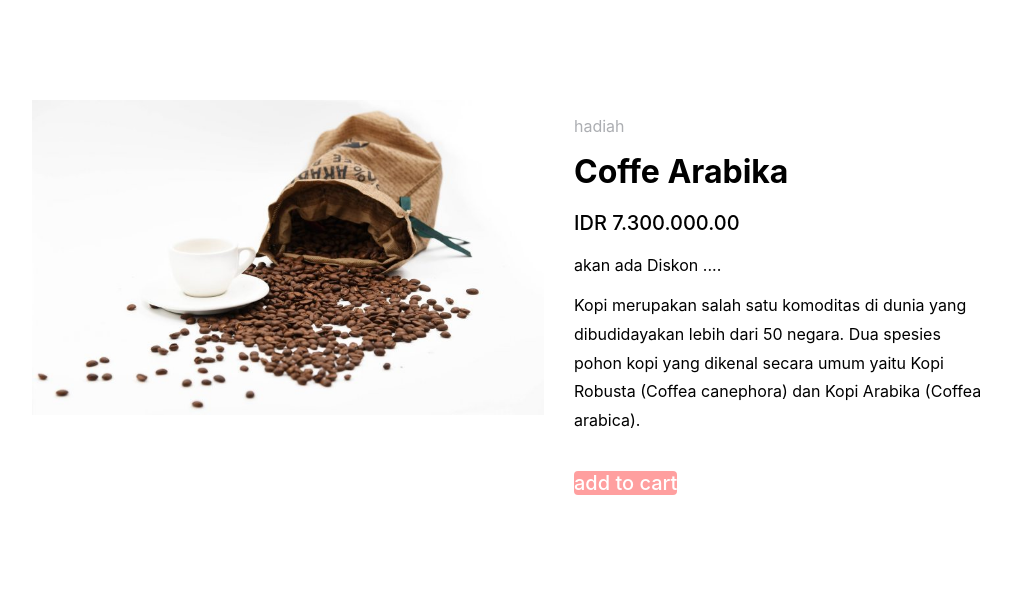
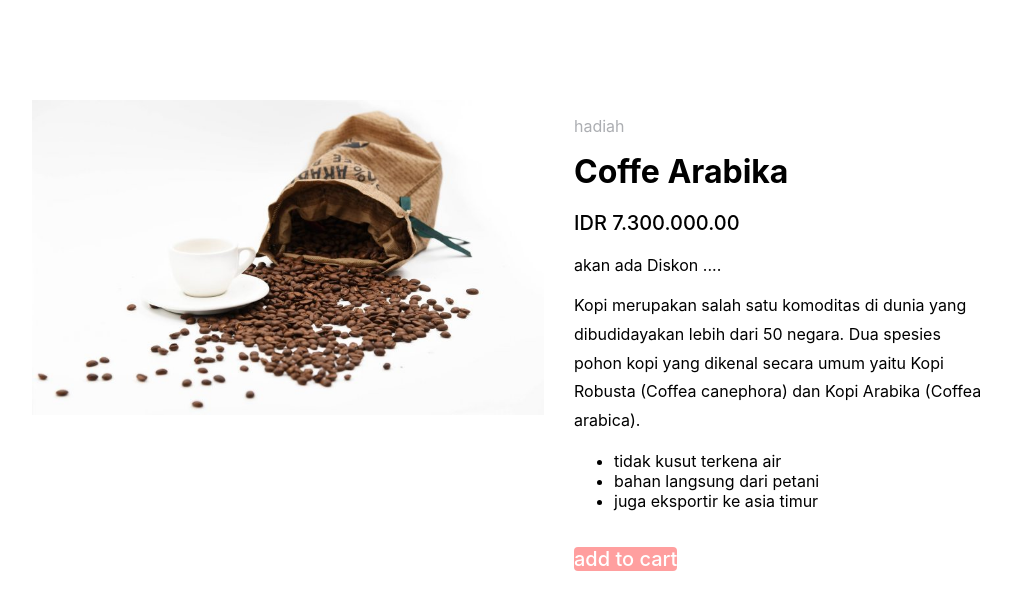
Before and after one commit to Soe-Hok-Gie/react-bwa, a React (Create React App) app: page / in a window 1280 px wide. Shown: the top 610 px of the page, without its empty margins (96-1107 px from the left). Built offline with nearby package versions, Linux system fonts and the light colour scheme.

Commit message:
maping data benefits

```diff
--- a/src/App.js
+++ b/src/App.js
@@ -47,6 +47,10 @@ function FotoProduk (){
 
 function ProdukInfo (props){
   const {category, name, isDiscount}=props;
+  const benefits = ["tidak kusut terkena air", "bahan langsung dari petani","juga eksportir ke asia timur"]
+  const listBenefits =benefits.map((itemBenefits) =>
+  <li>{itemBenefits}</li>
+  );
   return (
   <div>
     <div className="Deskripsi">
@@ -55,7 +59,11 @@ function ProdukInfo (props){
       <p className="Price">IDR 7.300.000.00</p>
       <CheckDiscount isDiscount={isDiscount}/>
       <p className="Info">Kopi merupakan salah satu komoditas di dunia yang dibudidayakan lebih dari 50 negara.
-  Dua spesies pohon kopi yang dikenal secara umum yaitu Kopi Robusta (Coffea canephora) dan Kopi Arabika (Coffea arabica).</p>
+          Dua spesies pohon kopi yang dikenal secara umum yaitu Kopi Robusta (Coffea canephora) dan Kopi Arabika (Coffea arabica).
+     </p>
+      <ul>
+        {listBenefits}
+      </ul>
 
   {/* <a onMouseOver={TambahCart} href="#"> add to cart</a> //menampilkan data secara statis */}
       <a onClick={(e) =>TambahCart (name, e)} href="#"> add to cart</a>
```
Lines whose indentation alone changed are shown as unchanged.
